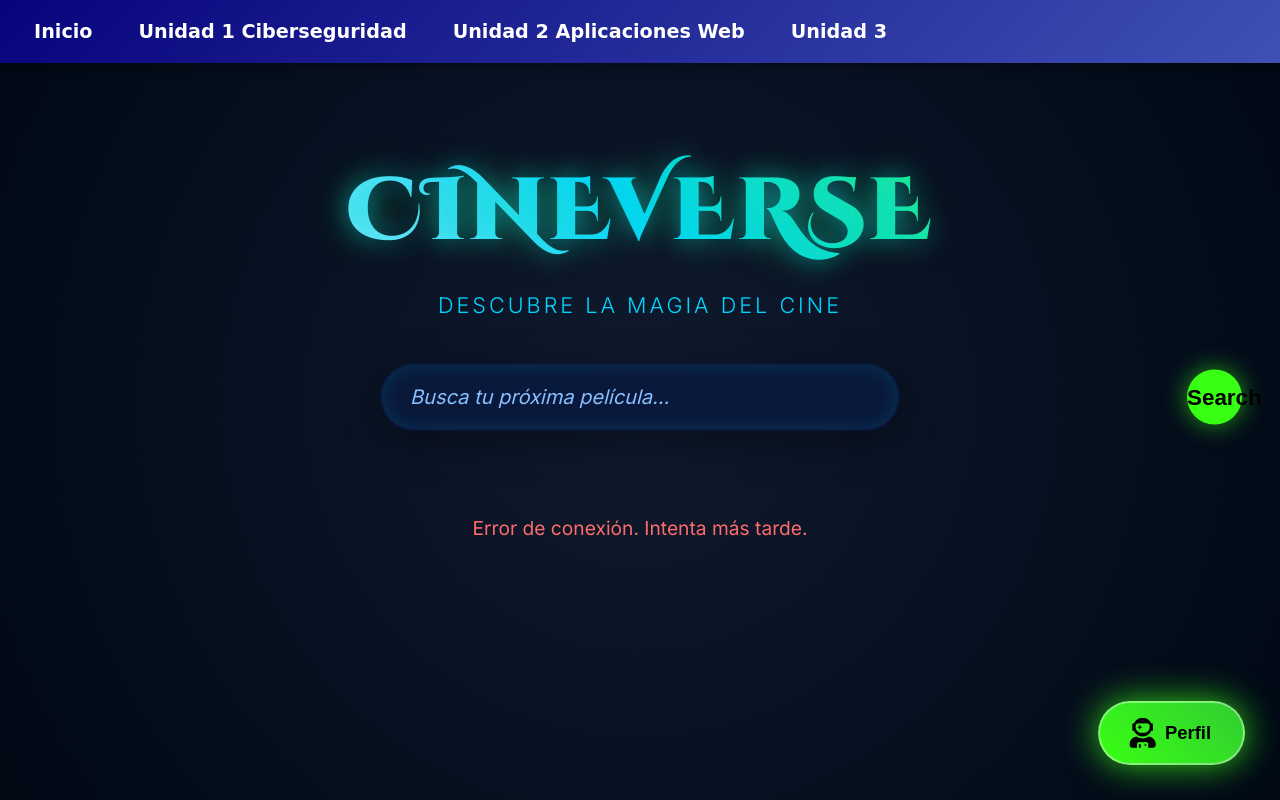
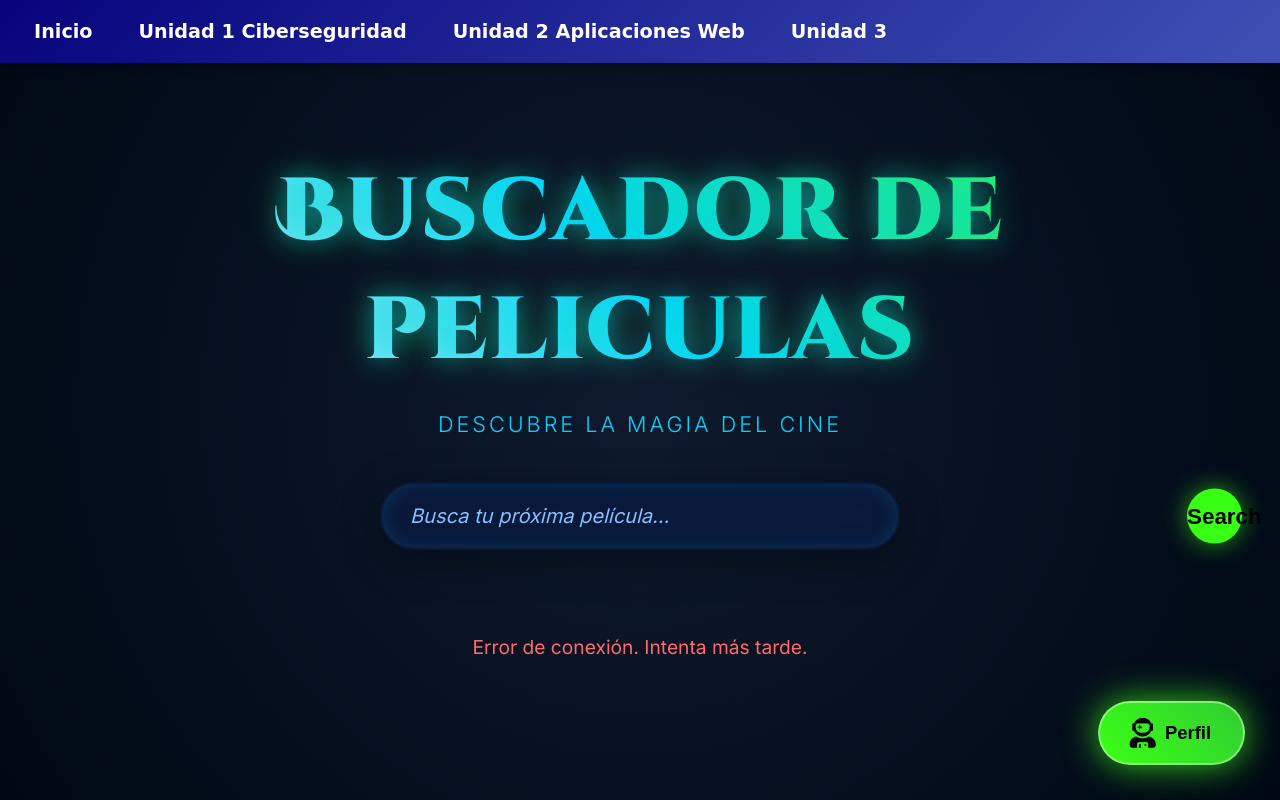
Before and after one commit to Carlos81564/ciberseguridadparcial1, a plain HTML site: page daniel05.html in a window 1280 px wide. Drawn offline with Linux system fonts and the light colour scheme; no server answers; a web font is replaced by a local one.

Commit message:
Update daniel05.html

```diff
--- a/daniel05.html
+++ b/daniel05.html
@@ -436,7 +436,7 @@
 
   <!-- Contenido Épico -->
   <div style="padding: 20px;">
-    <h1 class="hero-title">CINEVERSE</h1>
+    <h1 class="hero-title">Buscador de peliculas</h1>
     <p class="subtitle">Descubre la magia del cine</p>
 
     <div class="search-container">
@@ -519,4 +519,5 @@
     });
   </script>
 </body>
+
 </html>
```
